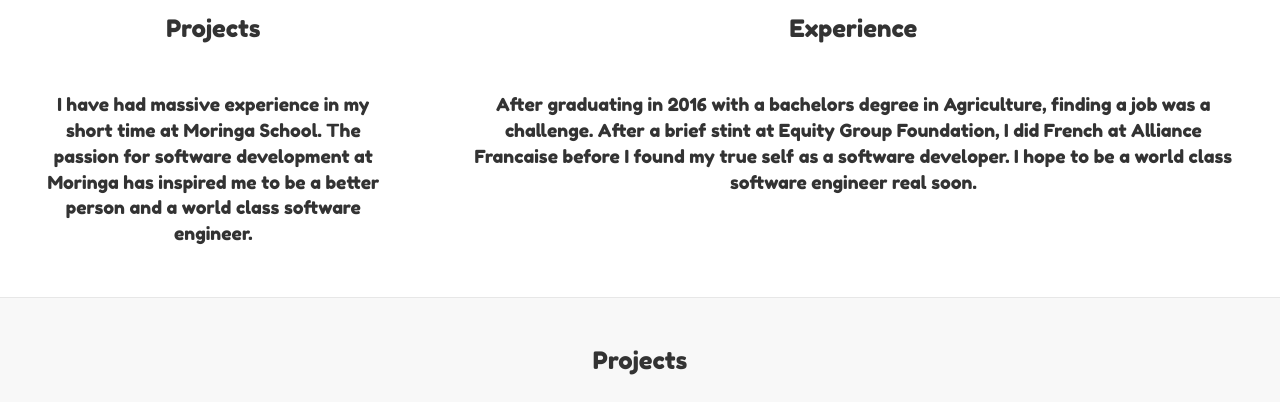
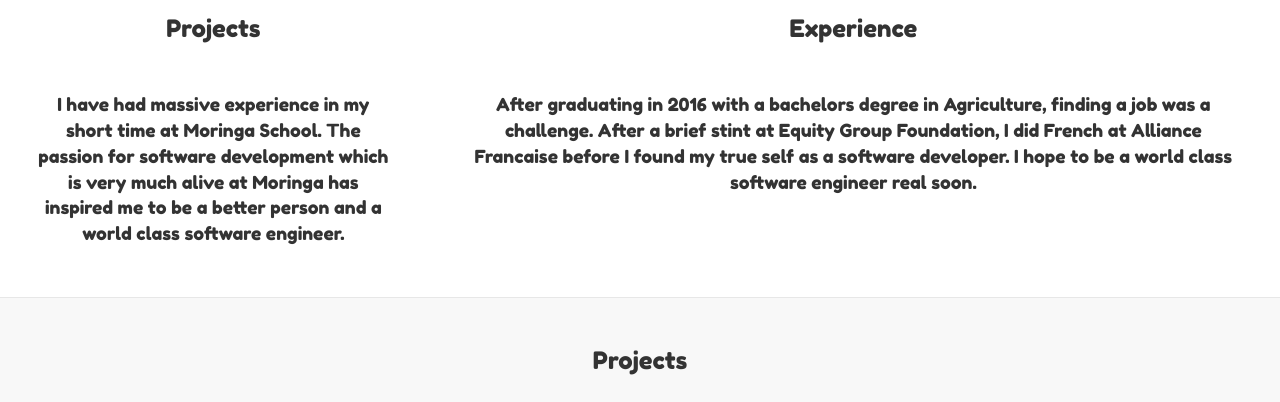
Before and after one commit to NewtonBii/newtonbii.github.io, a plain HTML site: page index.html in a window 1280 px wide. Shown: the part 944-1346 px from the top of the page. Drawn offline with nearby package versions, Linux system fonts and the light colour scheme; a web font is replaced by a local one.

Commit message:
Change description.

```diff
--- a/index.html
+++ b/index.html
@@ -48,7 +48,7 @@
       <h3 class="text-center"><span class="glyphicon glyphicon-blackboard" aria-hidden="true"></span><br>Projects</h3>
       <p>
         I have had massive experience in my short time at Moringa School. The passion for
-        software development at Moringa has inspired me to be a better person and a world class software engineer.
+        software development which is very much alive at Moringa has inspired me to be a better person and a world class software engineer.
       </p>
     </div>
     <div class="col-sm-8 col-md-8 col-lg-8">
```
